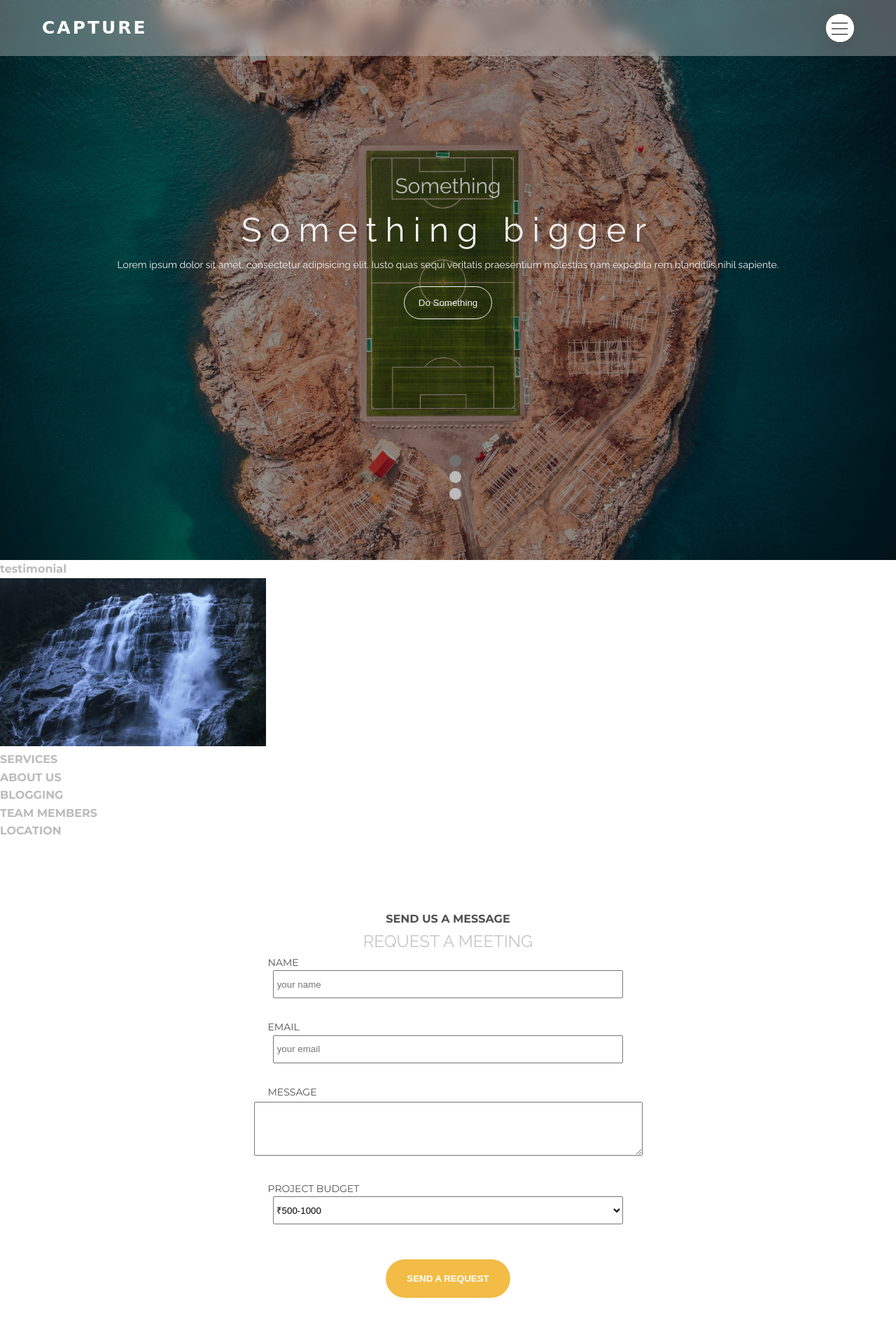
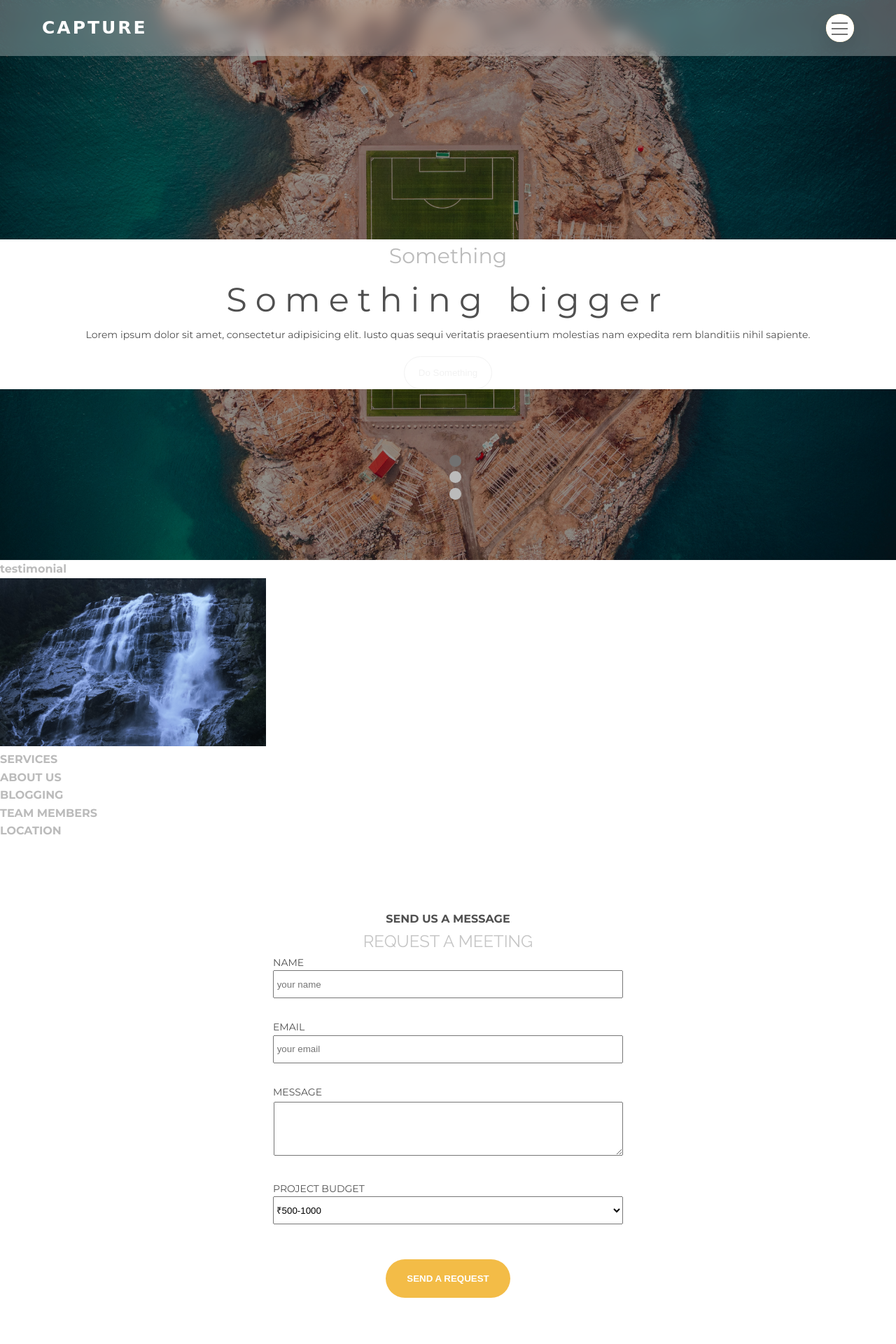
Before and after one commit to manikagnish/photography, a PHP site: page / in a window 1280 px wide. Shown: the top 1920 px of the page at 70% size. Run offline with PHP 8.4, Linux system fonts and the light colour scheme; some web fonts are replaced.

Commit message:
changes
i dont remeber these changes but are important .....maybe

```diff
--- a/css/components/_form.scss
+++ b/css/components/_form.scss
@@ -1,4 +1,5 @@
 .form {
+<<<<<<< Updated upstream
   display: flex;
   justify-content: center;
   text-align: center;
@@ -25,3 +26,49 @@ label {
   color: $color-heading-primary;
   font-size: bold;
 }
+=======
+    display: flex;
+    justify-content: center;
+    text-align: center;
+    height: 65rem;
+    background: white;
+    color: $color-heading-primary;
+    font-family: $font-heading;
+    margin-top: 10rem;
+  }
+
+  .submit_form {
+    background: $color-primary;
+    color: white;
+    text-transform: uppercase;
+    font-weight: bold;
+    margin-top: 2rem;
+    border: 0;
+    justify-content: center;
+    border-radius: 3rem;
+    padding: 2rem 3rem;
+
+    &:hover {
+      background: $color-primary-dark;
+
+      transition-duration: 0.4s;
+    }
+  }
+  .field_size {
+    margin: 2rem;
+    width: 50rem;
+    height: 4rem;
+    margin-bottom: 3rem;
+  }
+
+  label {
+    display: flex;
+    justify-content: left;
+    margin-left: 2rem;
+    margin-bottom: -2rem;
+    font-family: $font-heading;
+    color: $color-heading-primary;
+    font-size: bold;
+  }
+
+>>>>>>> Stashed changes
--- a/css/main.css
+++ b/css/main.css
@@ -455,6 +455,14 @@ label {
   top: 30%;
   width: 100%;
   text-align: center;
+<<<<<<< Updated upstream
+=======
+  height: 65rem;
+  background: white;
+  color: #505050;
+  font-family: "Montserrat", sans-serif;
+  margin-top: 10rem;
+>>>>>>> Stashed changes
 }
 
 .landing .text h4 {
@@ -507,4 +515,9 @@ label {
     opacity: 1;
   }
 }
+
+.footer {
+  height: 50rem;
+  background: #262626;
+}
 /*# sourceMappingURL=main.css.map */
--- a/css/main.scss
+++ b/css/main.scss
@@ -12,4 +12,13 @@
 @import "./components/logo";
 @import "./components/navigation";
 
+<<<<<<< Updated upstream
 @import "./pages/landing";
+=======
+@import "./components/form";
+
+.footer{
+  height: 50rem;
+  background:#262626 ;
+}
+>>>>>>> Stashed changes
--- a/index.html
+++ b/index.html
@@ -184,7 +184,7 @@
         <div>
           <label for ="message">MESSAGE</label>
           <br>
-          <textarea rows="5" cols="67" style="margin-bottom: 3rem;">
+          <textarea rows="5" cols="60" style="margin-bottom: 3rem;">
             </textarea>
         </div>
         <div>
@@ -207,8 +207,13 @@
 </div>
 
 <!---FOOTER-->
-<div class="FOOTER">
-  <h1 class="heading-primary">FOOTER</h2>
+<div class="footer">
+
+    <div>
+
+      <h1  style="color:white;">ABOUT US</h1>
+      <p></p>
+    </div>
 </div>
 
 <script src="./app.js"></script>
```
Also changed, not shown: 1 other file.
